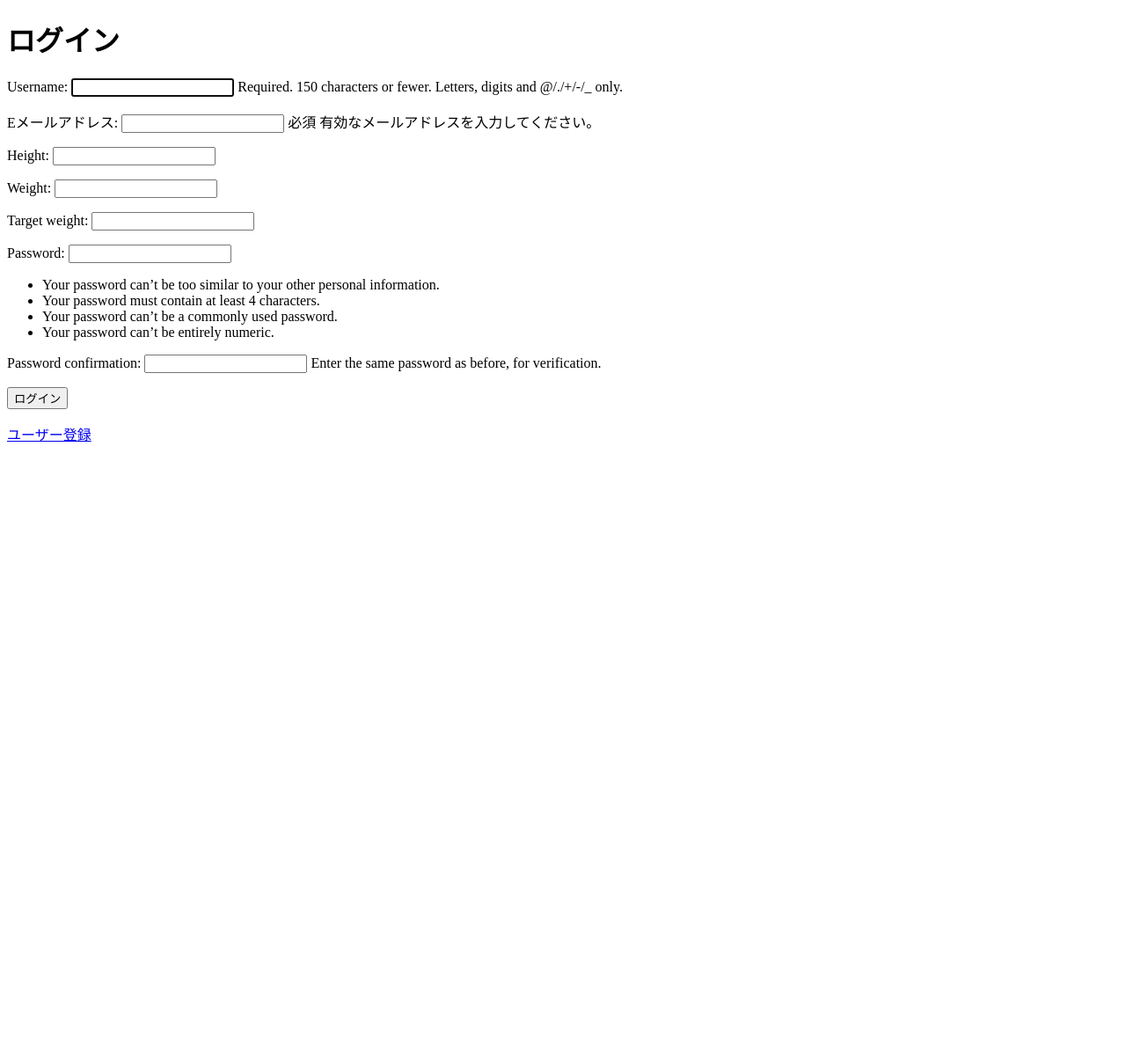
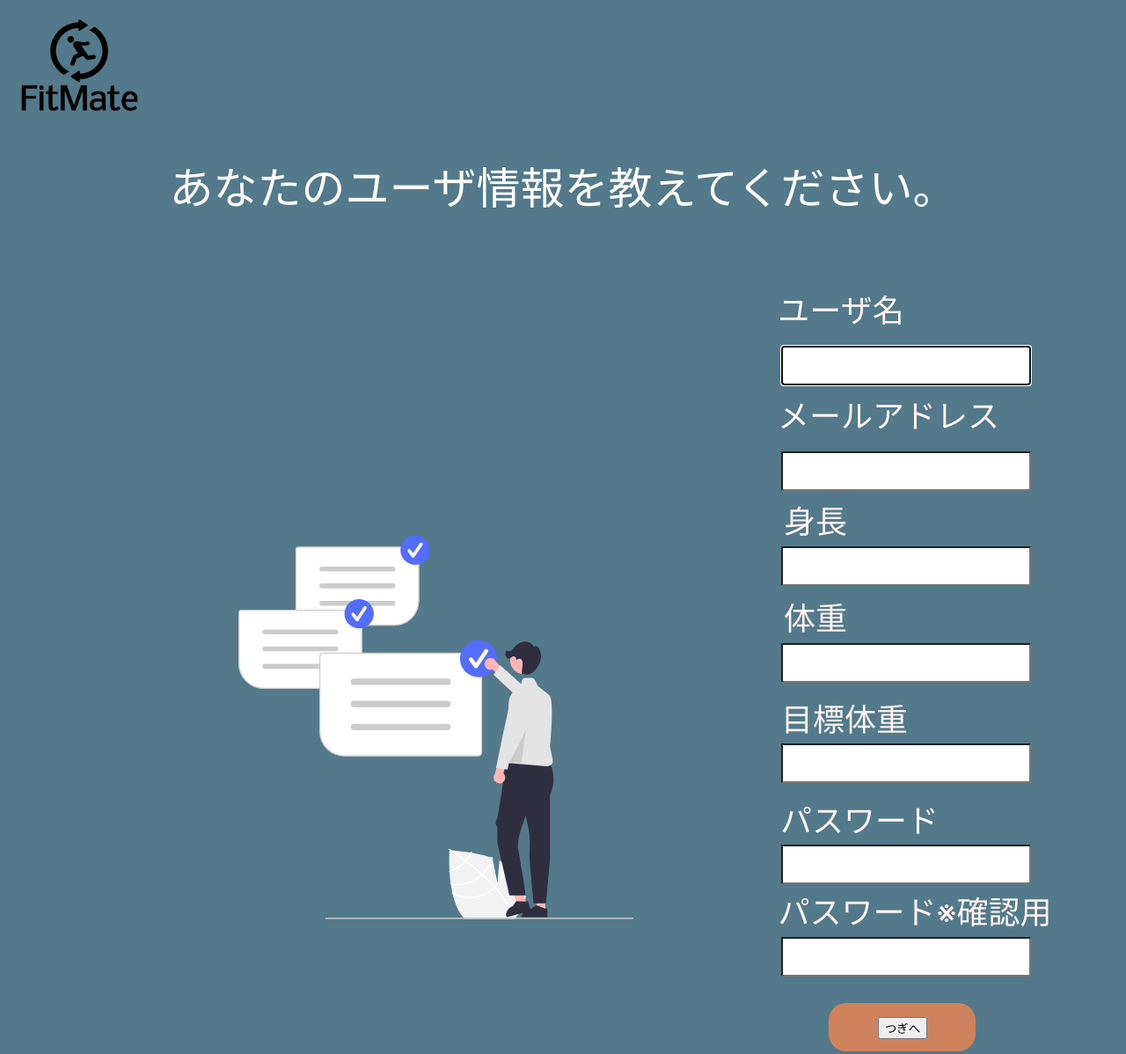
Before and after one commit to IwatsukaYura/fitmateproject, a Django app: page /signup/ in a window 1280 px wide. Shown: the whole page at 88% size. Run offline with Django 4.2, Linux system fonts and the light colour scheme; some libraries are stand-ins or nearby versions.

Commit message:
ログイン完了

```diff
--- a/fitmate/settings.py
+++ b/fitmate/settings.py
@@ -134,3 +134,6 @@ STATICFILES_DIRS = (
 DEFAULT_AUTO_FIELD = 'django.db.models.BigAutoField'
 
 AUTH_USER_MODEL = 'fitapp.CustomUser'
+
+SESSION_COOKIE_AGE = 60 * 1
+SESSION_EXPIRE_AT_BROWSER_CLOSE = True
--- a/static/style.css
+++ b/static/style.css
@@ -1,13 +1,18 @@
 /* ここから全体のスタイル */
 html,body{
   height: 100%;
-  /*overflow: hidden;*/
+  overflow-x: hidden;
+  /* overflow: hidden; */
   position: relative;
 }
 
 a,a:hover,a:visited{
   /* color: inherit; */
   text-decoration: none;
+}
+
+.header{
+  height: 90px;
 }
 
 .logo{
@@ -72,6 +77,219 @@ a,a:hover,a:visited{
 /* ここまで */
 
 /* ここから */
+/* signup.htmlのスタイル */
+.user_info_text{
+  color:#ffffff;
+  text-align:center;
+  margin-top: 100px;
+  font-size: 50px;
+}
+
+
+.signup_username{
+  color:#fff5f5;
+  text-align:center;
+  vertical-align:text-top;
+  font-size:36px;
+  font-family:Inter;
+  left:829px;
+  top:335px;
+  width:254px;
+  height:58px;
+  position:absolute;
+  line-height:auto;
+  border-style:hidden;
+  outline:none;
+}
+
+.username_rec{
+  background-color:#ffffff;
+  height:39px;
+  width:276px;
+  top:393px;
+  left:888px;
+  position:absolute;
+}
+
+.signup_email{
+  color:#fff5f5;
+  text-align:center;
+  vertical-align:text-top;
+  font-size:36px;
+  font-family:Inter;
+  left:883px;
+  top:455px;
+  width:254px;
+  height:58px;
+  position:absolute;
+  line-height:auto;
+  border-style:hidden;
+  outline:none;
+}
+
+.email_rec{
+  background-color:#ffffff;
+    height:39px;
+    width:276px;
+    top:513px;
+    left:888px;
+    position:absolute;
+}
+
+.signup_height{
+  color:#fff5f5;
+  text-align:center;
+  vertical-align:text-top;
+  font-size:36px;
+  font-family:Inter;
+  left:800px;
+  top:575px;
+  width:254px;
+  height:58px;
+  position:absolute;
+  line-height:auto;
+  border-style:hidden;
+  outline:none;
+}
+
+.height_rec{
+  background-color:#ffffff;
+    height:39px;
+    width:276px;
+    top:621px;
+    left:888px;
+    position:absolute;
+}
+
+.signup_weight{
+  color:#fff5f5;
+  text-align:center;
+  vertical-align:text-top;
+  font-size:36px;
+  font-family:Inter;
+  left:800px;
+  top:685px;
+  width:254px;
+  height:58px;
+  position:absolute;
+  line-height:auto;
+  border-style:hidden;
+  outline:none;
+}
+
+.weight_rec{
+  background-color:#ffffff;
+    height:39px;
+    width:276px;
+    top:731px;
+    left:888px;
+    position:absolute;
+}
+.signup_targetweight{
+  color:#fff5f5;
+  text-align:center;
+  vertical-align:text-top;
+  font-size:36px;
+  font-family:Inter;
+  left:833px;
+  top:800px;
+  width:254px;
+  height:58px;
+  position:absolute;
+  line-height:auto;
+  border-style:hidden;
+  outline:none;
+}
+
+.targetweight_rec{
+  background-color:#ffffff;
+    height:39px;
+    width:276px;
+    top:845px;
+    left:888px;
+    position:absolute;
+}
+
+.signup_password1{
+  color:#fff5f5;
+  text-align:center;
+  vertical-align:text-top;
+  font-size:36px;
+  font-family:Inter;
+  left:850px;
+  top:915px;
+  width:254px;
+  height:58px;
+  position:absolute;
+  line-height:auto;
+  border-style:hidden;
+  outline:none;
+}
+
+.password1_rec{
+  background-color:#ffffff;
+    height:39px;
+    width:276px;
+    top:960px;
+    left:888px;
+    position:absolute;
+}
+
+.signup_password2{
+  color:#fff5f5;
+  text-align:center;
+  vertical-align:text-top;
+  font-size:36px;
+  font-family:Inter;
+  left:840px;
+  top:1019px;
+  width:400px;
+  height:58px;
+  position:absolute;
+  line-height:auto;
+  border-style:hidden;
+  outline:none;
+}
+
+.password2_rec{
+  background-color:#ffffff;
+    height:39px;
+    width:276px;
+    top:1065px;
+    left:888px;
+    position:absolute;
+}
+
+.signup_btn{
+  color:#ffffff;
+  text-align:center;
+  vertical-align:text-top;
+  font-size:32px;
+  font-family:Inter;
+  left:955px;
+  top:1150px;
+  width:142px;
+  height:48px;
+  position:absolute;
+  line-height:auto;
+  border-style:hidden;
+  outline:none;
+}
+
+.signup_rec{
+  background-color:#cf835d;
+  height:55px;
+  width:167px;
+  border-radius:20px;
+  top:1140px;
+  left:942px;
+  position:absolute;
+}
+
+/* ここまで */
+
+
+/* ここから */
 /* login.htmlのスタイル */
 .login_btn{
   border: none;
@@ -126,7 +344,6 @@ a,a:hover,a:visited{
   border-style:hidden;
   outline:none;
 }
-
 
 
 .password{
--- a/templates/dashbord.html
+++ b/templates/dashbord.html
@@ -2,7 +2,7 @@
 {% block content %}
 <header>
   <div class="login">
-    <a href="{% url 'login' %}"><img class="logo" src="../static/FitMate-logo-black.png" alt=""></a>
+    <a href="{% url 'dashbord' %}"><img class="logo" src="../static/FitMate-logo-black.png" alt=""></a>
   </div>
   <div class="hamburger-menu">
       <label for="menu-btn-check" class="menu-btn"><span></span></label>
--- a/templates/signup.html
+++ b/templates/signup.html
@@ -1,80 +1,73 @@
-<!doctype html>
-<html lang="ja">
-<head>
-    <meta charset="utf-8">
-    <title>ログイン</title>
-</head>
-<body>
-    <h1>ログイン</h1>
-    <p>{{message}}</p>
-    <form action="{% url 'signup'%}" method="post">
-    {% csrf_token %}
-        {{ form.as_p }}
-        <p><input type="submit" value="ログイン"></p>
-    </form>
-    <p><a href="{% url 'signup'%}">ユーザー登録</a></p>
-</body>
-</html>
-<!--
+{% extends 'base.html' %}
 {% load static %}
 {% load widget_tweaks %}
+{% block content %}
+  <div class="login">
+    <div class="header">
+      <img class="logo" src="../static/FitMate-logo-black.png" alt="">
+    </div>
+    <p class="user_info_text">あなたのユーザ情報を教えてください。</p>
 
-<!DOCTYPE html>
-<html lang="ja">
-  <head>
-    <meta charset="UTF-8">
-    <meta http-equiv="X-UA-Compatible" content="IE=edge">
-    <meta name="viewport" content="width=device-width, initial-scale=1.0">
-    <link rel="stylesheet" href="../static/style.css">
-    <link rel="stylesheet" href="../static/reset.css">
-    </style>
-    <title>FitMateへようこそ</title>
-  </head>
-<body>
-  <div class="login">
-    <img class="logo" src="../static/FitMate-logo-black.png" alt="">
-    <div class="user_login">
-    </div>
-    <div class="welcom">
-      ユーザ登録
-    </div>
-
-    <form action="{% url 'login'%}" method="post">
+    <form action="{% url 'signup'%}" method="post">
       {{ form.non_field_errors }}
       {% csrf_token %}
-          <div class="username">
+          <div class="signup_username">
             ユーザ名
           </div>
-          <div class="password">
+          <div class="signup_email">
+            メールアドレス
+          </div>
+          <div class="signup_height">
+            身長
+          </div>
+          <div class="signup_weight">
+            体重
+          </div>
+          <div class="signup_targetweight">
+            目標体重
+          </div>
+          <div class="signup_password1">
             パスワード
+          </div>
+          <div class="signup_password2">
+            パスワード※確認用
           </div>
           {% for field in form %}
           {% if forloop.counter == 1 %}
-            {{ field | add_class:"rectangle2"}}
+            {{ field | add_class:"username_rec"}}
             {{ field.errors }}
           {% endif %}
           {% if forloop.counter == 2 %}
-            {{ field | add_class:"rectangle3"}}
+            {{ field | add_class:"email_rec"}}
+            {{ field.errors }}
+          {% endif %}
+          {% if forloop.counter == 3 %}
+            {{ field | add_class:"height_rec"}}
+            {{ field.errors }}
+          {% endif %}
+          {% if forloop.counter == 4 %}
+            {{ field | add_class:"weight_rec"}}
             {{ field.errors }}
           {% endif %}
           {% if forloop.counter == 5 %}
-            {{ field | add_class:"rectangle4"}}
+            {{ field | add_class:"targetweight_rec"}}
+            {{ field.errors }}
+          {% endif %}
+          {% if forloop.counter == 6 %}
+            {{ field | add_class:"password1_rec"}}
+            {{ field.errors }}
+          {% endif %}
+          {% if forloop.counter == 7 %}
+            {{ field | add_class:"password2_rec"}}
             {{ field.errors }}
           {% endif %}
           {% endfor %}
-      <div class="login_rec">
+      <div class="signup_rec">
       </div>
-      <div class="login_btn">
-        <p><input type="hidden" name="next" value="{{next}}"></p>
+      <div class="signup_btn">
         <p><input type="submit" value="つぎへ"></p>
       </div>
     </form>
-    <div>
-      <img class="workingout_img" src="../static/undraw_mindfulness_uhb4.svg" alt="">
-    </div>
-    <div class="login_txt">
-      FitMateへ<br>ようこそ
-    </div>
-  </div>
-</body>
-</html> -->
+  <img class="workingout_img" src="../static/undraw_job_hunt_re_q203.svg" alt="">
+</div>
+{% endblock content %}
```
Also changed, not shown: templates/login.html (+7 -5 lines), db.sqlite3, static/undraw_job_hunt_re_q203.svg (added).
